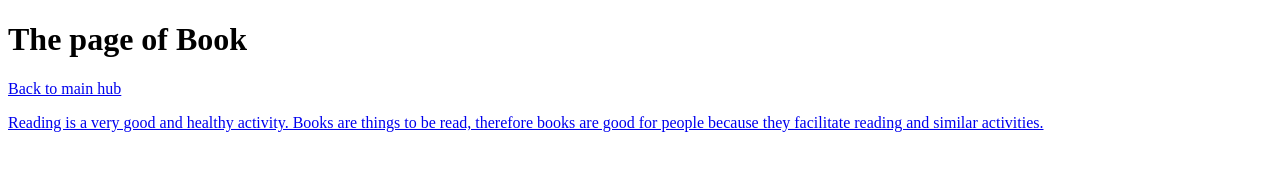
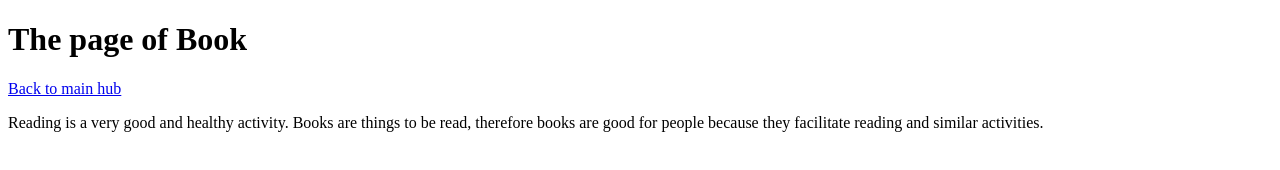
Before and after one commit to Cron312/Cron312Assignment.github.io, a plain HTML site: page Page1.html in a window 1280 px wide. Drawn offline with Linux system fonts and the light colour scheme.

Commit message:
Update Page1.html

```diff
--- a/Page1.html
+++ b/Page1.html
@@ -6,7 +6,7 @@
   <body>
     <h1>The page of Book</h1>
     <nav>
-      <div><a href="./index.html">Back to main hub</div>
+      <div><a href="./index.html">Back to main hub</a></div>
     </nav>
     <p>
       Reading is a very good and healthy activity. Books are things to be read, therefore books are good for people because they facilitate reading and similar activities.
```
